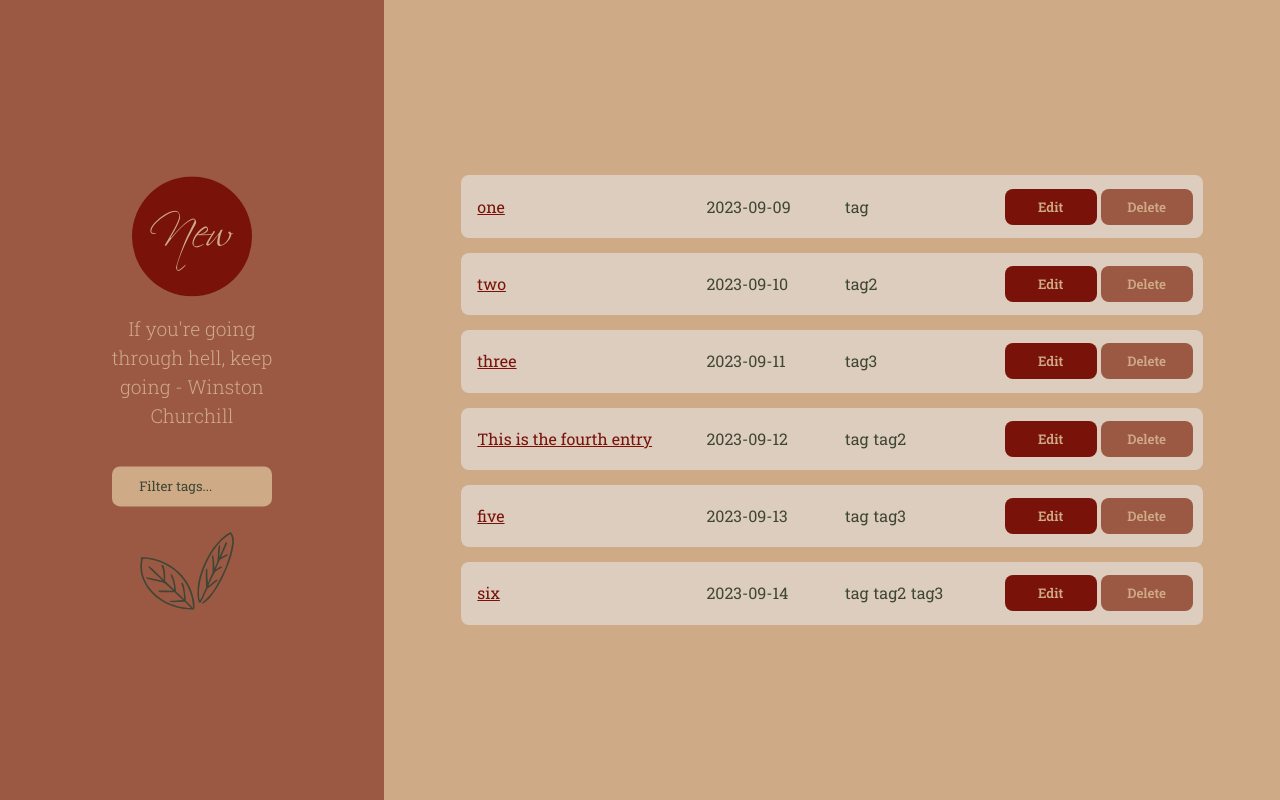
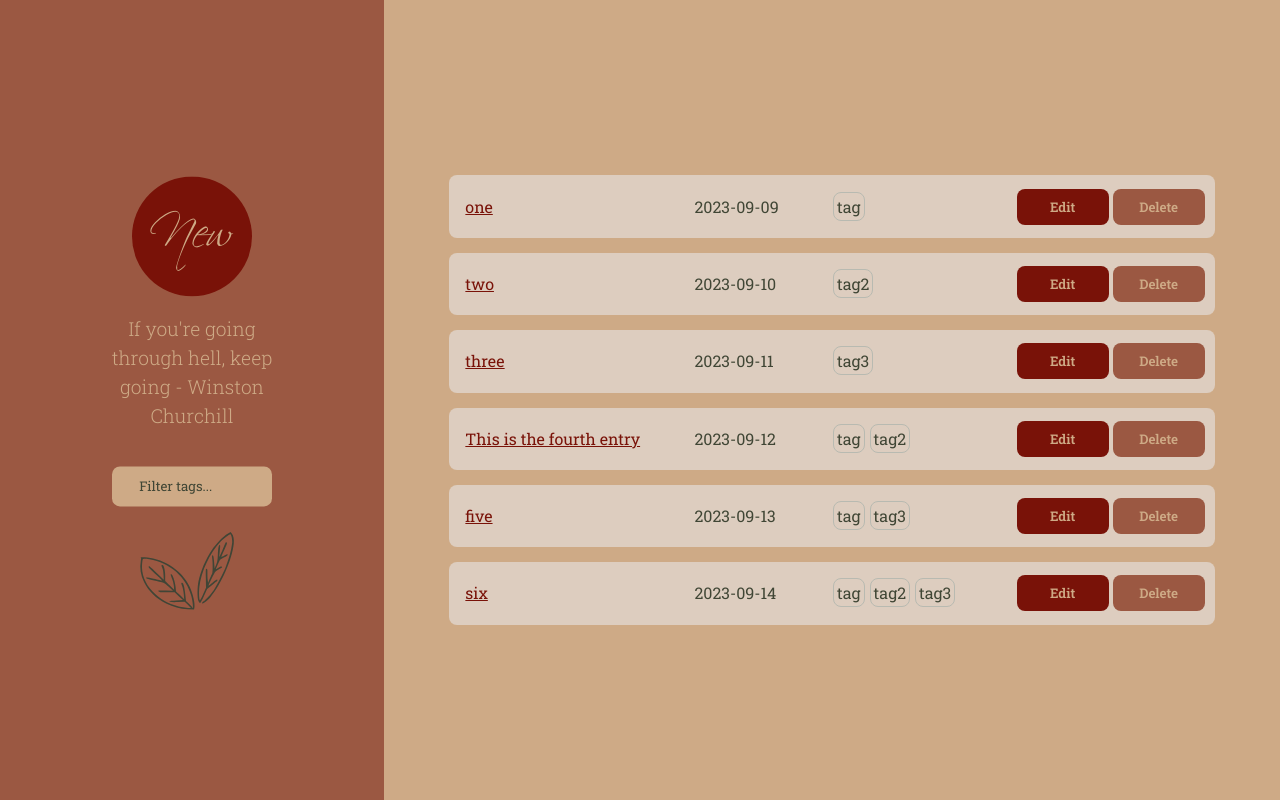
Before and after one commit to monalloyd/journaling-app, a React (Vite) app in the folder client/: page / in a window 1280 px wide. Built offline with nearby package versions, Linux system fonts and the light colour scheme.

Commit message:
Add border to table tags

```diff
--- a/client/src/App.css
+++ b/client/src/App.css
@@ -23,6 +23,7 @@
   --accent-red-dark: #791208;
   --accent-green-dark:#404635;
   --accent-green-light: #616456;
+  --accent-green-lightest: #b8bab1;
 
   color: var(--accent-green-dark);
   background-color: var(--primary-beige);
--- a/client/src/components/Table/Table.css
+++ b/client/src/components/Table/Table.css
@@ -49,6 +49,12 @@ span {
     padding:0;
 }
 
+.thin-tag {
+    border-radius: 8px;
+    border: 1px solid var(--accent-green-lightest);
+    padding: 3px;
+}
+
 #tag-container {
     background-color: transparent;
     display: flex;
--- a/client/src/components/Table/Table.jsx
+++ b/client/src/components/Table/Table.jsx
@@ -77,7 +77,7 @@ const Table = ({ dummyEntries }) => {
                         <td className="col-3">
                             {
                                 entry.tags && entry.tags.map((tag, i) => (
-                                    <span key={i}>{tag}</span>
+                                    <span key={i} className="thin-tag">{tag}</span>
                                 ))
                             }
                         </td>
```
